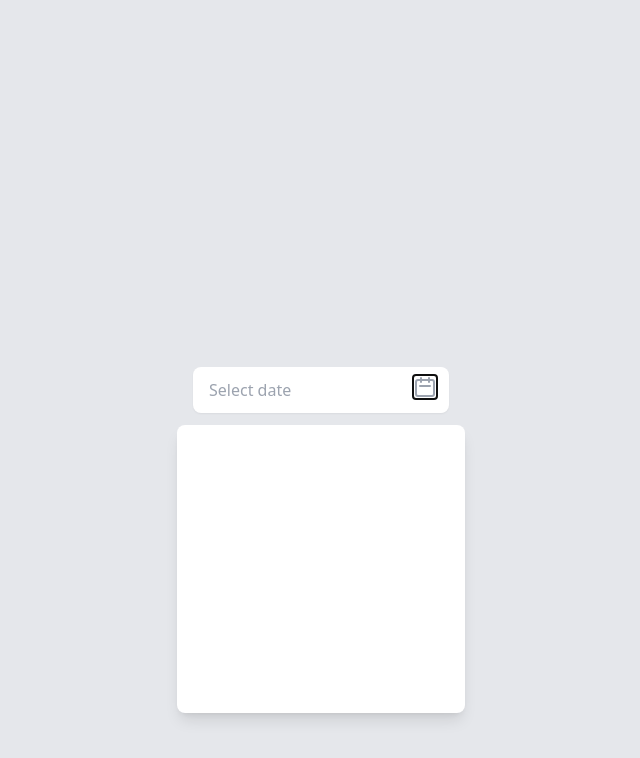
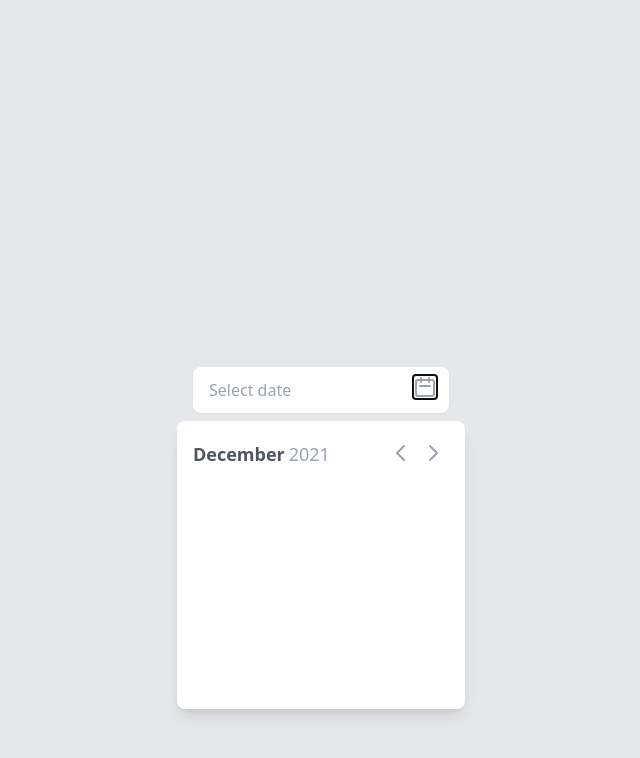
Before and after one commit to mikepage/headlessui-datepicker, a React (Create React App) app: page / in a window 1280 px wide. Both pictures are taken after a click on the button 744 px from the left and 387 px from the top of the page. Shown: the top 758 px of the page, without its empty margins (319-959 px from the left). Built offline with nearby package versions, Linux system fonts and the light colour scheme.

Commit message:
feat: update datepicker popover panel

```diff
--- a/package.json
+++ b/package.json
@@ -12,6 +12,7 @@
     "@types/node": "^16.11.14",
     "@types/react": "^17.0.37",
     "@types/react-dom": "^17.0.11",
+    "date-fns": "^2.27.0",
     "react": "^17.0.2",
     "react-dom": "^17.0.2",
     "react-scripts": "5.0.0",
--- a/src/components/Datepicker.tsx
+++ b/src/components/Datepicker.tsx
@@ -1,6 +1,7 @@
 import { CalendarIcon } from '@heroicons/react/outline'
 import { Popover, Transition } from '@headlessui/react'
 import { Fragment } from 'react'
+import DatepickerPanel from './DatepickerPanel'
 
 interface Props {}
 
@@ -27,8 +28,8 @@ const Datepicker = (props: Props) => {
         leaveFrom="opacity-100 translate-y-0"
         leaveTo="opacity-0 translate-y-1"
       >
-        <Popover.Panel className="absolute z-10 mt-3 transform -translate-x-1/2 w-72 h-72 left-1/2">
-          <div className="w-full h-full overflow-hidden bg-white rounded-lg shadow-lg"></div>
+        <Popover.Panel className="absolute z-10 mt-2 transform -translate-x-1/2 w-72 h-72 left-1/2">
+          <DatepickerPanel />
         </Popover.Panel>
       </Transition>
     </Popover>
--- /dev/null
+++ b/src/components/DatepickerPanel.tsx
@@ -0,0 +1,23 @@
+import NextMonthButton from './controls/NextMonthButton'
+import PreviousMonthButton from './controls/PreviousMonthButton'
+
+interface Props {}
+
+const DatepickerPanel = (props: Props) => {
+  return (
+    <div className="w-full h-full p-4 overflow-hidden bg-white rounded-lg shadow-lg">
+      <div className="flex items-center justify-between mb-2">
+        <div>
+          <span className="text-lg font-bold text-gray-600">December</span>
+          <span className="ml-1 text-lg font-normal text-gray-400">2021</span>
+        </div>
+        <div>
+          <PreviousMonthButton />
+          <NextMonthButton />
+        </div>
+      </div>
+    </div>
+  )
+}
+
+export default DatepickerPanel
--- /dev/null
+++ b/src/components/controls/NextMonthButton.tsx
@@ -0,0 +1,16 @@
+import { ChevronRightIcon } from '@heroicons/react/outline'
+
+interface Props {}
+
+const NextMonthButton = (props: Props) => {
+  return (
+    <button
+      type="button"
+      className="inline-flex p-1 transition duration-100 ease-in-out rounded-full cursor-pointer hover:bg-gray-200"
+    >
+      <ChevronRightIcon className="inline-flex w-6 h-6 text-gray-400" />
+    </button>
+  )
+}
+
+export default NextMonthButton
--- /dev/null
+++ b/src/components/controls/PreviousMonthButton.tsx
@@ -0,0 +1,16 @@
+import { ChevronLeftIcon } from '@heroicons/react/outline'
+
+interface Props {}
+
+const PreviousMonthButton = (props: Props) => {
+  return (
+    <button
+      type="button"
+      className="inline-flex p-1 transition duration-100 ease-in-out rounded-full cursor-pointer hover:bg-gray-200"
+    >
+      <ChevronLeftIcon className="inline-flex w-6 h-6 text-gray-400" />
+    </button>
+  )
+}
+
+export default PreviousMonthButton
```
Also changed, not shown: 1 other file (tests, documents, lock files or other folders).
